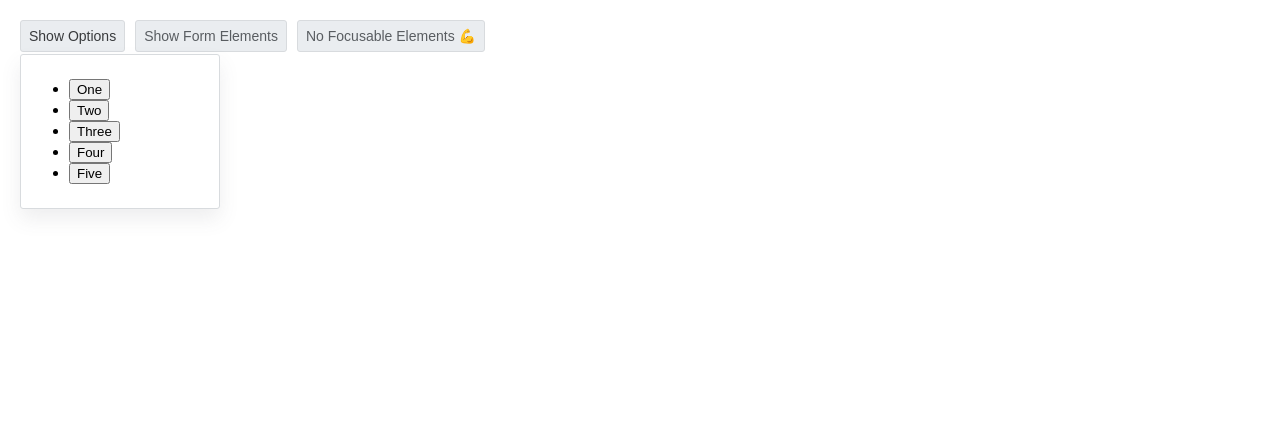
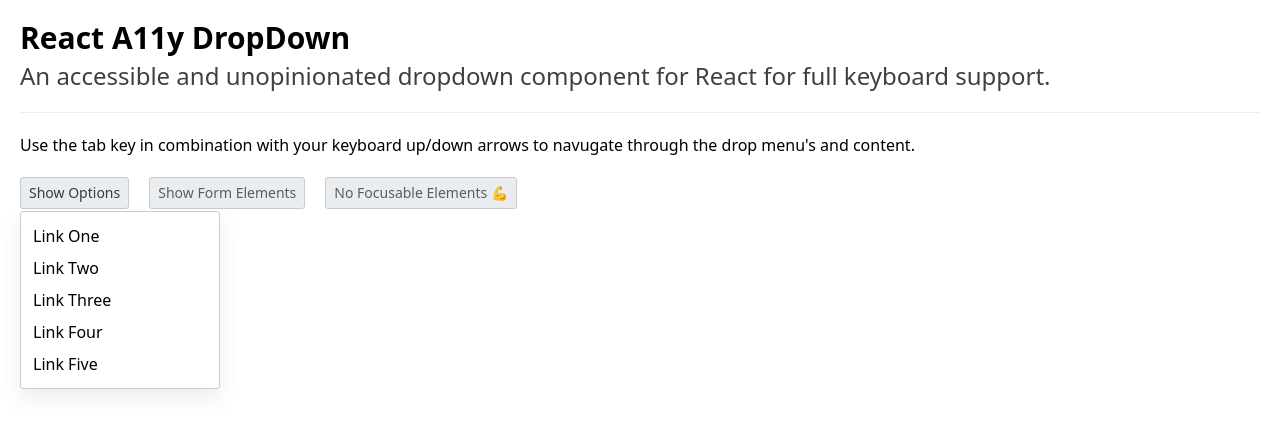
Before and after one commit to dcooney/react-a11y-dropdown, a React (Create React App) app: page / in a window 1280 px wide. Both pictures are taken after a click on the button "Show Options". Shown: the top 432 px of the page. Built offline with nearby package versions, Linux system fonts and the light colour scheme.

Commit message:
Adding documentation and examples.

```diff
--- a/package.json
+++ b/package.json
@@ -2,7 +2,7 @@
   "name": "react-a11y-dropdown",
   "description": "Accessible dropdown component for React.",
   "author": "dcooney",
-  "version": "0.1.1",
+  "version": "0.9",
   "private": false,
   "main": "dist/index.js",
   "module": "dist/index.js",
@@ -49,6 +49,8 @@
     "@babel/cli": "^7.13.14",
     "@babel/core": "^7.13.14",
     "@babel/preset-env": "^7.13.12",
+    "autoprefixer": "^10.4.1",
+    "postcss": "^8.4.5",
     "react": "^17.0.2",
     "react-dom": "^17.0.2",
     "react-scripts": "4.0.3"
--- a/public/index.html
+++ b/public/index.html
@@ -1,14 +1,12 @@
 <!DOCTYPE html>
 <html lang="en">
+
 <head>
   <meta charset="utf-8" />
   <link rel="icon" href="%PUBLIC_URL%/favicon.ico" />
   <meta name="viewport" content="width=device-width, initial-scale=1" />
   <meta name="theme-color" content="#000000" />
-    <meta
-      name="description"
-      content="Web site created using create-react-app"
-    />
+  <meta name="description" content="Web site created using create-react-app" />
   <link rel="apple-touch-icon" href="%PUBLIC_URL%/logo192.png" />
   <!--
       manifest.json provides metadata used when your web app is installed on a
@@ -24,8 +22,20 @@
       work correctly both with client-side routing and a non-root public URL.
       Learn how to configure a non-root public URL by running `npm run build`.
     -->
-    <title>React App</title>
+  <title>React A11y DropDown</title>
+  <script src="https://cdn.tailwindcss.com"></script>
+  <script>
+    tailwind.config = {
+      theme: {
+        extend: {
+          colors: {
+          }
+        }
+      }
+    }
+  </script>
 </head>
+
 <body>
   <noscript>You need to enable JavaScript to run this app.</noscript>
   <div id="root"></div>
@@ -40,4 +50,5 @@
       To create a production bundle, use `npm run build` or `yarn build`.
     -->
 </body>
+
 </html>
--- a/src/App.css
+++ /dev/null
@@ -1,17 +0,0 @@
-* {
-	box-sizing: border-box;
-}
-body{
-	padding: 0;
-	margin: 0;
-}
-
-body > div{
-	padding: 20px;
-}
-
-.menu{
-	display: flex;
-	margin: 0 0 25px;
-	gap: 10px;
-}
--- a/src/App.js
+++ b/src/App.js
@@ -1,47 +1,103 @@
 import DropDown from './lib/components/DropDown'
-import './App.css'
 
 export default function App() {
    return (
-    <div className="menu">
-      <DropDown id="my-id1" label="Show Options" direction="horizontal">
+      <div className="p-5">
+         <h1 className="text-3xl font-bold mb-1">React A11y DropDown</h1>
+         <h2 className="text-2xl font-thin opacity-75 pb-5 border-b mb-5">
+            An accessible and unopinionated dropdown component for{' '}
+            <a href="https://www.reactjs.org">React</a> for full keyboard
+            support.
+         </h2>
+         <p className="font-normal mb-5">
+            Use the tab key in combination with your keyboard up/down arrows to
+            navugate through the drop menu's and content.
+         </p>
+         <div className="flex flex-nowrap gap-5">
+            <DropDown id="my-dropdown" label="Show Options">
                <ul>
                   <li>
-            <button>One</button>
+                     <a
+                        href="#"
+                        className="block w-full text-left p-1 hover:underline"
+                     >
+                        Link One
+                     </a>
                   </li>
                   <li>
-            <button>Two</button>
+                     <a
+                        href="#"
+                        className="block w-full text-left p-1 hover:underline"
+                     >
+                        Link Two
+                     </a>
                   </li>
                   <li>
-            <button>Three</button>
+                     <a
+                        href="#"
+                        className="block w-full text-left p-1 hover:underline"
+                     >
+                        Link Three
+                     </a>
                   </li>
                   <li>
-            <button>Four</button>
+                     <a
+                        href="#"
+                        className="block w-full text-left p-1 hover:underline"
+                     >
+                        Link Four
+                     </a>
                   </li>
                   <li>
-            <button>Five</button>
+                     <a
+                        href="#"
+                        className="block w-full text-left p-1 hover:underline"
+                     >
+                        Link Five
+                     </a>
                   </li>
                </ul>
             </DropDown>
             <DropDown id="my-id-2" label="Show Form Elements">
                <div>
-          <button>One #2</button>
-          <button>Two #2</button>
-          <button>Three #2</button>
-          <button>Four #2</button>
-          <button>Five #2</button>
-          <div>
-            <input type="text" />
+                  <ul className="mb-2">
+                     <li>
+                        <button className="w-full text-left p-1 hover:underline">
+                           Item One
+                        </button>
+                     </li>
+                     <li>
+                        <button className="w-full text-left p-1 hover:underline">
+                           Item Two
+                        </button>
+                     </li>
+                     <li>
+                        <button className="w-full text-left p-1 hover:underline">
+                           Item Three
+                        </button>
+                     </li>
+                  </ul>
+                  <div className="p-3 bg-gray-100">
+                     <label
+                        htmlFor="input"
+                        className="block uppercase font-bold text-xs m-0 mb-1"
+                     >
+                        Form Input
+                     </label>
+                     <input id="input" type="text" className="border w-full" />
                   </div>
                </div>
             </DropDown>
             <DropDown label={`No Focusable Elements <span>💪</span>`}>
-        <div>
-          <p>
-            This is a paragraph in the drop menu. Nothing needs to heppen here.
+               <div className="p-2">
+                  <h4 className="font-bold text-md mb-2">Heading Text</h4>
+                  <p className="text-sm">
+                     There are no interections in this dropdown. It's for
+                     informational purposes only.
                   </p>
                </div>
             </DropDown>
          </div>
+      </div>
    )
 }
--- a/src/lib/components/DropDown/styles.css
+++ b/src/lib/components/DropDown/styles.css
@@ -2,7 +2,7 @@
   --react-ally-color: #595d61;
   --react-ally-color-dark: #383a3c;
   --react-ally-bkg: #eaedf0;
-  --react-ally-border: #d8dbde;
+  --react-ally-border: #c8cccf;
   --react-ally-radius: 3px;
   --react-ally-padding: 8px;
 }
```
Also changed, not shown: src/index.js (+4 -4 lines), src/lib/components/DropDown/DropDown.js, 2 other files (tests, documents, lock files or other folders). Lines whose indentation alone changed are shown as unchanged.
